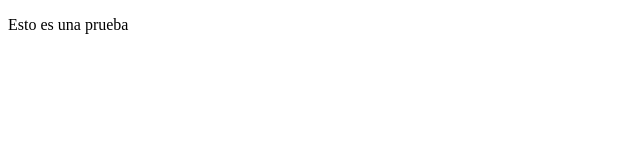
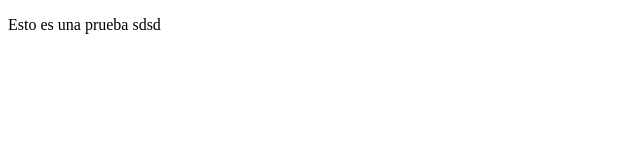
Before and after one commit to overdriveF/hello-world, a plain HTML site: page index.html in a window 1280 px wide. Shown: the full height of the page, 0-640 px from the left. Drawn offline with Linux system fonts and the light colour scheme.

Commit message:
prueba-github

```diff
--- a/index.html
+++ b/index.html
@@ -6,6 +6,6 @@
     <title>Document</title>
 </head>
 <body>
-    <p>Esto es una prueba</p>
+    <p>Esto es una prueba sdsd</p>
 </body>
 </html>
```
